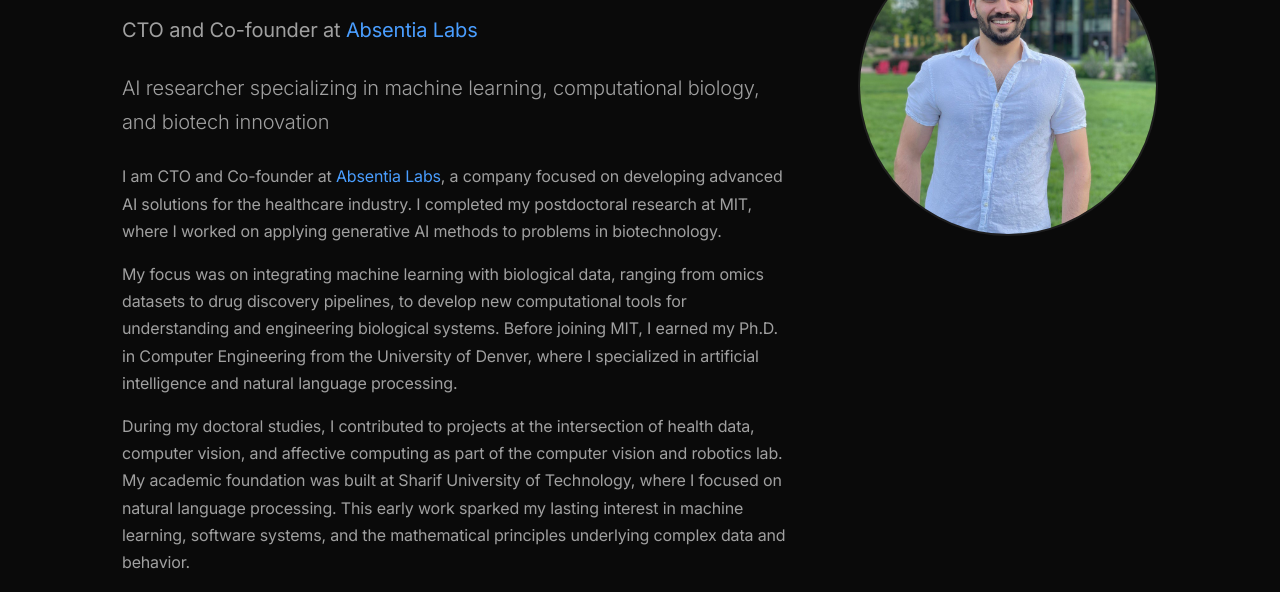
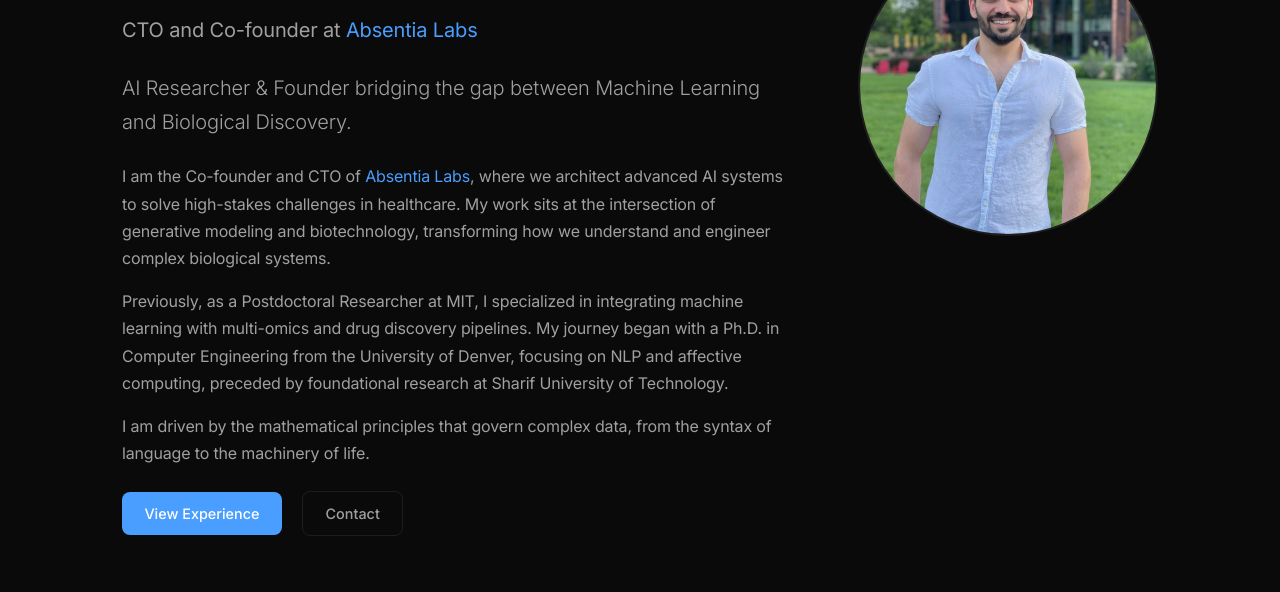
Before and after one commit to roholazandie/mywebsite, a plain HTML site: page index.html in a window 1280 px wide. Shown: the part 208-800 px from the top of the page. Drawn offline with nearby package versions, Linux system fonts and the light colour scheme.

Commit message:
updated first page

```diff
--- a/index.html
+++ b/index.html
@@ -125,17 +125,17 @@
                 <div class="hero-text">
                     <h1 class="hero-title">Rohola Zandie</h1>
                     <p class="hero-subtitle">CTO and Co-founder at <a href="https://absentia.bio" target="_blank" rel="noopener noreferrer">Absentia Labs</a></p>
-                    <p class="lead mb-4">AI researcher specializing in machine learning, computational biology, and biotech innovation</p>
+                    <p class="lead mb-4">AI Researcher &amp; Founder bridging the gap between Machine Learning and Biological Discovery.</p>
 
                     <div class="about-content mt-4" id="about">
                         <p class="mb-3">
-                            I am CTO and Co-founder at <a href="https://absentia.bio" target="_blank" rel="noopener noreferrer">Absentia Labs</a>, a company focused on developing advanced AI solutions for the healthcare industry. I completed my postdoctoral research at MIT, where I worked on applying generative AI methods to problems in biotechnology.
+                            I am the Co-founder and CTO of <a href="https://absentia.bio" target="_blank" rel="noopener noreferrer">Absentia Labs</a>, where we architect advanced AI systems to solve high-stakes challenges in healthcare. My work sits at the intersection of generative modeling and biotechnology, transforming how we understand and engineer complex biological systems.
                         </p>
                         <p class="mb-3">
-                            My focus was on integrating machine learning with biological data, ranging from omics datasets to drug discovery pipelines, to develop new computational tools for understanding and engineering biological systems. Before joining MIT, I earned my Ph.D. in Computer Engineering from the University of Denver, where I specialized in artificial intelligence and natural language processing.
+                            Previously, as a Postdoctoral Researcher at MIT, I specialized in integrating machine learning with multi-omics and drug discovery pipelines. My journey began with a Ph.D. in Computer Engineering from the University of Denver, focusing on NLP and affective computing, preceded by foundational research at Sharif University of Technology.
                         </p>
                         <p class="mb-4">
-                            During my doctoral studies, I contributed to projects at the intersection of health data, computer vision, and affective computing as part of the computer vision and robotics lab. My academic foundation was built at Sharif University of Technology, where I focused on natural language processing. This early work sparked my lasting interest in machine learning, software systems, and the mathematical principles underlying complex data and behavior.
+                            I am driven by the mathematical principles that govern complex data, from the syntax of language to the machinery of life.
                         </p>
                     </div>
 
```
